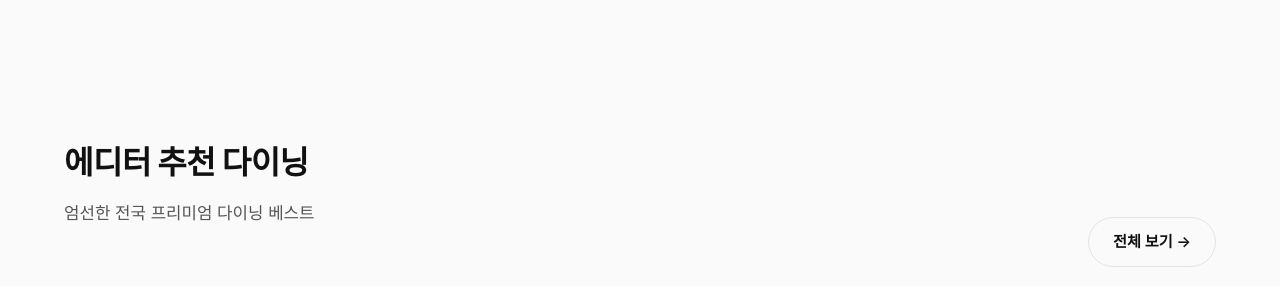
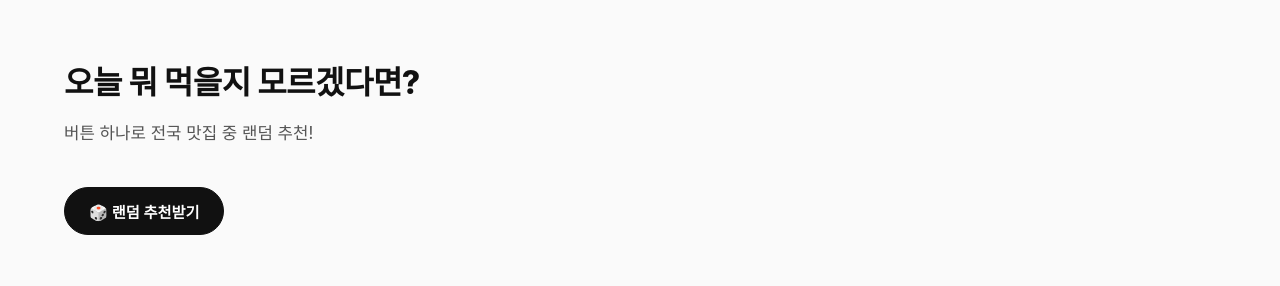
Before and after one commit to kimjuwan1011/TeamPlay, a website: page index.html in a window 1280 px wide. Shown: the part 1043-1329 px from the top of the page. Drawn offline with Linux system fonts and the light colour scheme; a web font is replaced by a local one.

Commit message:
Update index.html

```diff
--- a/index.html
+++ b/index.html
@@ -66,6 +66,22 @@
       </div>
     </section>
 
+    <!-- ===== RANDOM PICK SECTION ===== -->
+    <section class="random-section reveal" aria-labelledby="randomTitle">
+      <div class="container">
+        <div class="random-inner">
+          <div class="random-text">
+            <h2 class="section-title" id="randomTitle">오늘 뭐 먹을지 모르겠다면?</h2>
+            <p class="section-subtitle">버튼 하나로 전국 맛집 중 랜덤 추천!</p>
+            <button id="randomPickBtn" class="btn btn-primary random-btn" aria-label="랜덤 맛집 추천받기">
+              🎲 랜덤 추천받기
+            </button>
+          </div>
+          <div id="randomResult" class="random-result"></div>
+        </div>
+      </div>
+    </section>
+
     <!-- ===== RECOMMENDED SECTION ===== -->
     <section class="recommend-section reveal" aria-labelledby="recommendTitle">
       <div class="container">
```
